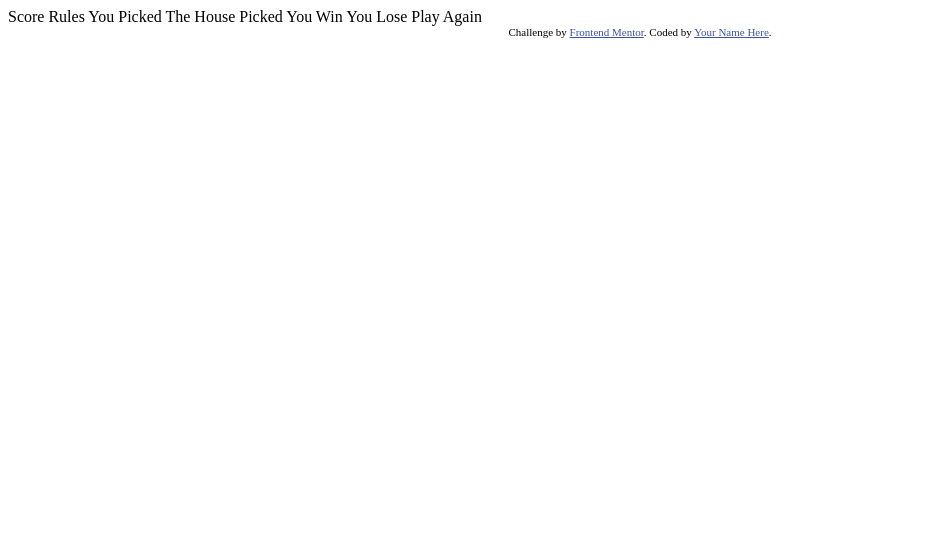
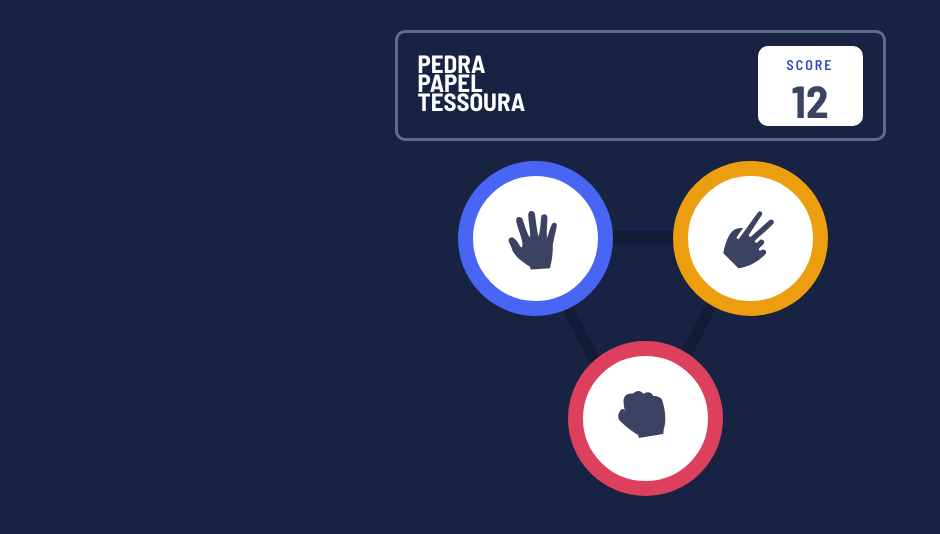
Before and after one commit to BrunoSilvaFaria/Pedra-Papel-e-Tesoura, a plain HTML site: page index.html in a window 1280 px wide. Shown: the whole page, without its empty margins (0-940 px from the left). Drawn offline with Linux system fonts and the light colour scheme.

Commit message:
Ajustes na estrutura html e implementação do design do site.

```diff
--- /dev/null
+++ b/estilo.css
@@ -0,0 +1,177 @@
+/*---Cores---*/
+/*
+### Primary
+
+ hsl(39, 89%, 49%) to hsl(40, 84%, 53%)
+ hsl(230, 89%, 62%) to hsl(230, 89%, 65%)
+ hsl(349, 71%, 52%) to hsl(349, 70%, 56%)
+ hsl(261, 73%, 60%) to hsl(261, 72%, 63%)
+ hsl(189, 59%, 53%) to hsl(189, 58%, 57%)
+
+### Neutral
+
+ hsl(229, 25%, 31%)
+ hsl(229, 64%, 46%)
+ hsl(217, 16%, 45%)
+
+### Background
+
+ hsl(214, 47%, 23%) to hsl(237, 49%, 15%)
+*/
+
+*{
+    font-family: 'Barlow Semi Condensed', sans-serif;
+    padding: 0;
+    margin: 0;
+}
+body{
+    background: #182343;
+}
+
+.teste{
+ color: hsl(39, 89%, 49%);
+ color: hsl(230, 89%, 62%);
+ color: hsl(349, 71%, 52%);
+ color: hsl(261, 73%, 60%);
+ color: hsl(189, 59%, 53%);
+ color: hsl(229, 25%, 31%);
+ color: hsl(229, 64%, 46%);
+ color: hsl(217, 16%, 45%);
+ color: hsl(349, 70%, 56%);
+ color: hsl(230, 89%, 65%);
+ color: hsl(40, 84%, 53%);
+ color: hsl(261, 72%, 63%);
+ color: hsl(189, 58%, 57%);
+}
+
+.titulo__conteiner{
+    width: 130px;
+    padding: 20px;
+}
+
+.titulo__elem{
+/*---Tamanho---*/
+    height: 50px;
+
+/*---Tipografia---*/
+    color: #fff;
+    font-size: 25px;
+    font-weight: 700;
+    line-height: 0.5;
+    text-transform: uppercase;
+}
+
+.pontos__conteiner{
+/*---Background---*/
+    background: #fff;
+
+/*---Bordas---*/
+    border-radius: 10px;
+
+/*---Espaçamento--*/
+    margin-right: 20px;
+
+/*---Tamanho---*/
+    width: 105px;
+    height: 80px;
+/*---Tipografia---*/
+    text-align: center;
+}
+
+.pontos__titulo{
+/*---Espaçamento---*/
+    padding-top: 10px;
+
+/*---Tipografia---*/
+    color: hsl(229, 64%, 46%);
+    font-size: 14px;
+    font-weight: 600;
+    letter-spacing: 2px;
+    text-transform: uppercase;
+}
+
+.pontos__pontuacao{
+/*---Tipografia---*/
+    color: hsl(229, 25%, 31%);
+    font-size: 45px;
+    font-weight: 700;
+}
+
+header{
+/*---Display---*/
+    display: flex;
+    align-items: center;
+    justify-content: space-between;
+
+/*---Bordas---*/
+    border: 3px solid hsl(217, 16%, 45%);
+    border-radius: 10px;
+
+/*---Espaçamento---*/
+    margin: 0 auto;
+    margin-top: 30px;
+    margin-bottom: 55px;
+
+/*---Tamanho---*/
+    height: 105px;
+    width: 485px;
+}
+.jogadas__conteiner{
+/*---Background---*/
+ background: url("./images/bg-triangle.svg") no-repeat center;
+ background-size: 230px 230px;
+
+/*---Espaçamento---*/
+    margin: auto;
+/*---Tamanho---*/
+    height: 300px;
+    width: 335px;
+}
+.jogadas__elem{
+/*---Bordas---*/
+    border-radius: 50%;
+
+/*---Background---*/
+    background: #fff;
+
+/*---Posicionamento---*/
+    position: relative;
+
+/*---Tamanho---*/
+    height: 125px;
+    width: 125px;
+}
+
+.jogadas__elem--icon{
+/*---Espaçamento---*/
+    padding-top: 35px;
+    padding-left: 35px;
+}
+
+.jogadas__elem--papel{
+/*---Bordas---*/
+    border: 15px solid hsl(230, 89%, 62%);
+
+/*---Posicionamento---*/
+    bottom: 35px;
+    right: 15px;
+}
+
+.jogadas__elem--tessoura{
+/*---Bordas---*/
+    border: 15px solid  hsl(39, 89%, 49%);
+
+/*---Posicionamento---*/
+    bottom: 190px;
+    left: 200px;
+
+}
+
+.jogadas__elem--pedra{
+/*---Bordas---*/
+    border: 15px solid hsl(349, 70%, 56%);
+
+/*---Posicionamento---*/
+    bottom: 165px;
+    left: 95px;
+}
--- a/index.html
+++ b/index.html
@@ -2,13 +2,44 @@
 <html lang="en">
 <head>
   <meta charset="UTF-8">
-  <meta name="viewport" content="width=device-width, initial-scale=1.0"> <!-- displays site properly based on user's device -->
+  <meta name="viewport" content="width=device-width, initial-scale=1.0">
+  <!-- displays site properly based on user's device -->
 
   <link rel="icon" type="image/png" sizes="32x32" href="./images/favicon-32x32.png">
+  <link rel="stylesheet" href="estilo.css">
+  <link href="https://fonts.googleapis.com/css2?family=Barlow+Semi+Condensed:wght@600;700&display=swap" rel="stylesheet">
 
-  <title>Frontend Mentor | Rock, Paper, Scissors</title>
+  <title>Pedra, Papel e Tessoura</title>
+</head>
+<body>
+  <header>
+  <p class="titulo__conteiner">
+    <span class="titulo__elem">Pedra</span>
+    <span class="titulo__elem">Papel</span>
+    <span class="titulo__elem">Tessoura</span>
+  </p>
 
-  Score
+  <div class="pontos__conteiner">
+    <h2 class="pontos__titulo"> Score</h2>
+    <span class="pontos__pontuacao">12</span>
+  </div>
+  </header>
+
+  <section class="jogadas__conteiner">
+    <div class="jogadas__elem jogadas__elem--papel">
+      <img class="jogadas__elem--icon" src="./images/icon-paper.svg" alt="Ícone de mão simulhando escolha de Papel">
+    </div>
+
+    <div class="jogadas__elem jogadas__elem--tessoura">
+      <img class="jogadas__elem--icon" src="./images/icon-scissors.svg" alt="Ícone de mão simulhando escolha de Tessoura">
+    </div>
+
+    <div class="jogadas__elem jogadas__elem--pedra">
+      <img class="jogadas__elem--icon" src="./images/icon-rock.svg" alt="Ícone de mão simulhando escolha de Pedra">
+    </div>
+  </section>
+
+  <!-- Score
   Rules
 
   You Picked
@@ -17,21 +48,6 @@
   You Win
   You Lose
 
-  Play Again
-
-  <!-- Feel free to remove these styles or customise in your own stylesheet 👍 -->
-  <style>
-    .attribution { font-size: 11px; text-align: center; }
-    .attribution a { color: hsl(228, 45%, 44%); }
-  </style>
-</head>
-<body>
-
-
-
-  <div class="attribution">
-    Challenge by <a href="https://www.frontendmentor.io?ref=challenge" target="_blank">Frontend Mentor</a>.
-    Coded by <a href="#">Your Name Here</a>.
-  </div>
+  Play Again -->
 </body>
 </html>
```
